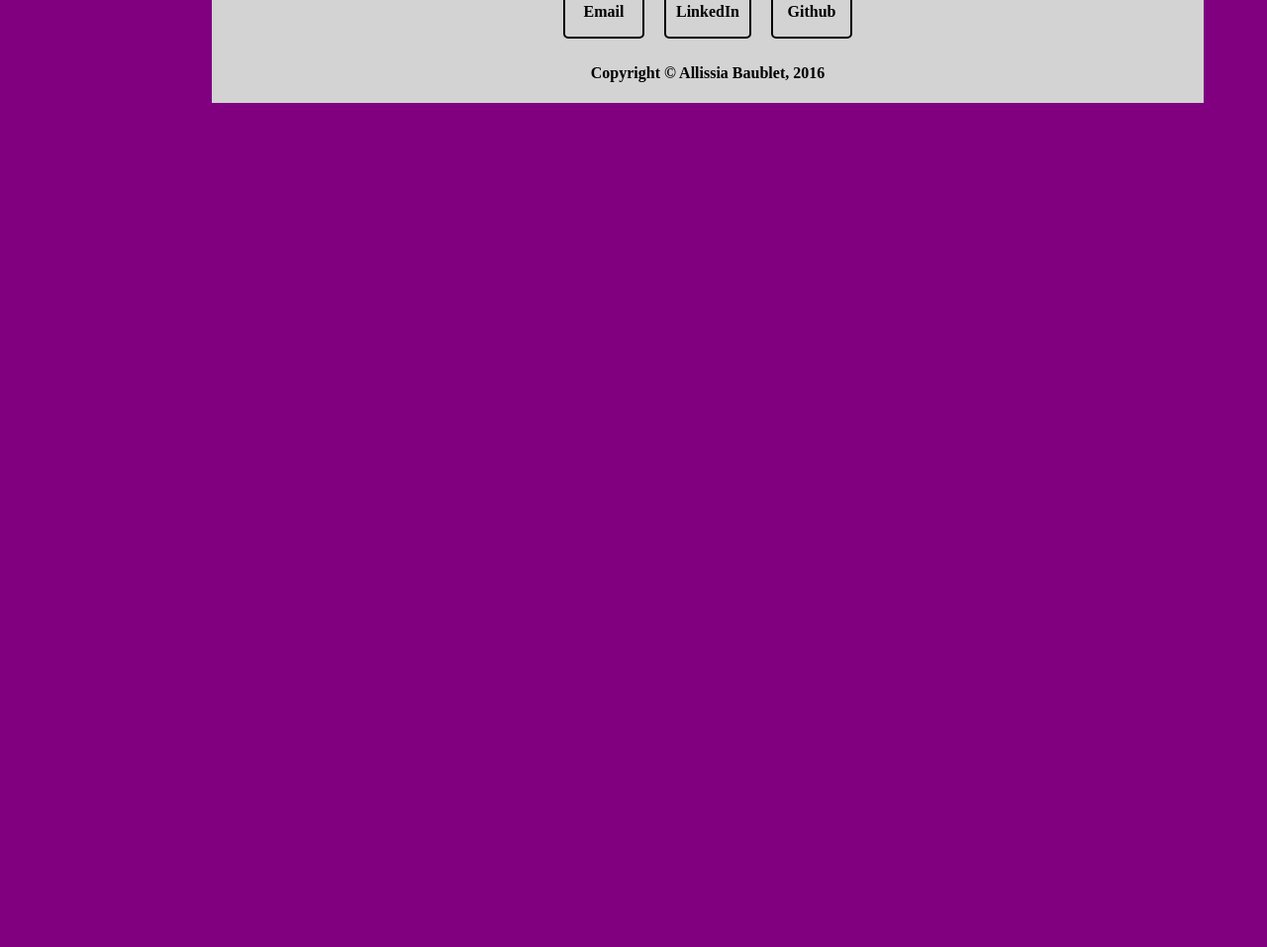
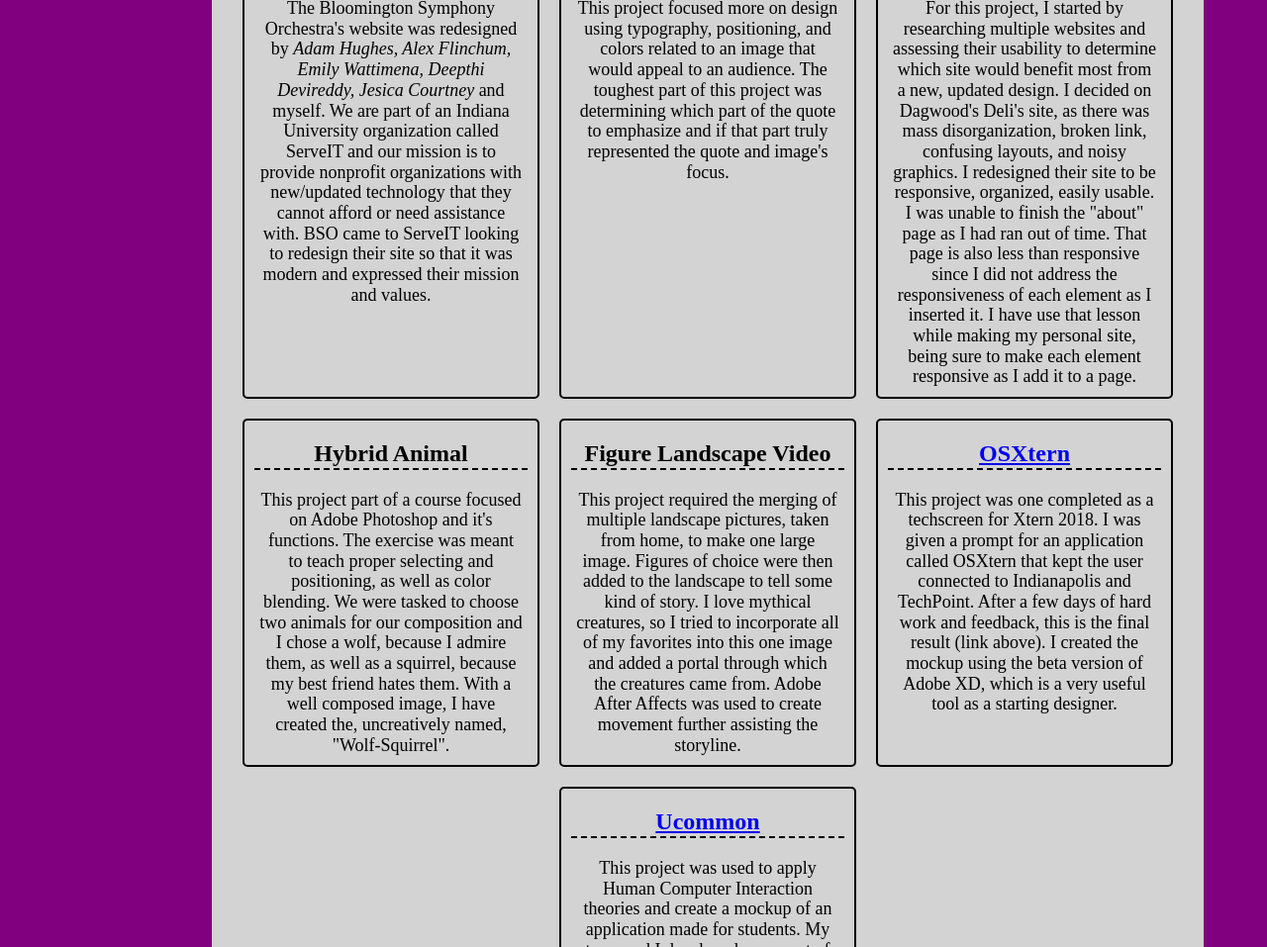
Before and after one commit to ballissia/personal-web, a plain HTML site: page Final-Baublet-Allissia/projects.html in a window 1280 px wide. Shown: the part 990-1947 px from the top of the page at 99% size. Before the commit the page ends 1165 px from the top, so only its background shows below. Drawn offline with Linux system fonts and the light colour scheme.

Commit message:
added project details

```diff
--- a/Final-Baublet-Allissia/css/styles.css
+++ b/Final-Baublet-Allissia/css/styles.css
@@ -169,20 +169,20 @@ nav .dropItems a {
 }
 
 /************************ About Me, Projects, Contact **********************************/
-.aboutMe, .projects, .contact, .resume {
+.aboutMe, .projects, .projectInfo, .contact, .resume {
   background: lightgray;
   padding: 5px;
   margin: 5px;
 }
 
-.aboutMe .flex, .projects .flex, .contact .flex, .resume .flex {
+.aboutMe .flex, .projects .flex, .projectInfo .flex, .contact .flex, .resume .flex {
   display: flex;
   flex-direction: row;
   flex-wrap: wrap;
   justify-content: center;
 }
 
-.aboutMe section, .contact section {
+.aboutMe section, .projectInfo section, .projectInfo section, .contact section {
   border: 2px solid black;
   margin: 10px;
   padding: 0 10px;
@@ -190,14 +190,18 @@ nav .dropItems a {
   max-width: 300px;
 }
 
-.aboutMe h2 {
+.aboutMe h2, .projectInfo h2 {
   text-align: center;
   border-bottom: 2px dashed black;
 }
 
-.aboutMe p {
+.projectInfo h1{
+  text-align: center;
+}
+
+.aboutMe p, .projectInfo p {
   margin: 0 auto;
-  text-align: justify;
+  text-align: center;
   font-size: 18px;
   padding: 0 5px 10px 5px;
 }
@@ -285,7 +289,7 @@ img {
     word-wrap: break-word;
   }
 
-  .aboutMe, .projects, .contact, .resume {
+  .aboutMe, .projects, .projectInfo, .contact, .resume {
     margin: 4px;
   }
 
@@ -346,7 +350,7 @@ img {
     visibility: hidden;
   }
 
-  .aboutMe, .projects, .contact, .resume {
+  .aboutMe, .projects, .projectInfo, .contact, .resume {
     width: calc(90vw - 150px);
     position: relative;
     left: calc(5vw + 150px);
@@ -378,12 +382,12 @@ img {
     background-color: blue;
   }
 
-  .aboutMe, .projects, .contact, .resume {
+  .aboutMe, .projects, .projectInfo, .contact, .resume {
     left: calc(5vw + 150px);
     width: calc(90vw - 150px);
   }
 
-  .aboutMe .container {
+  .aboutMe .container, .projectInfo .container {
     margin: 0 auto;
   }
   .projects img{
@@ -402,7 +406,7 @@ img {
     background-color: purple;
   }
 
-  .aboutMe, .projects, .contact, .resume {
+  .aboutMe, .projects, .projectInfo, .contact, .resume {
     width: calc(90vw - 150px);
   }
   .resume img{
--- a/Final-Baublet-Allissia/projects.html
+++ b/Final-Baublet-Allissia/projects.html
@@ -56,11 +56,11 @@
         <div class="dropdown">
           <a href="projects.html" class="dropbtn">Projects</a>
           <div class="dropItems">
+            <a href="#bso">BSO</a>
             <a href="#web-design">Web Design</a>
+            <a href="#digital-imagery">Digital Imagery</a>
             <a href="#osxtern">OSXtern</a>
-            <a href="#bso">BSO</a>
             <a href="#ucommon">Ucommon</a>
-            <a href="#digital-imagery">Digital Imagery</a>
           </div>
           <!-- End Dropdown Items -->
         </div>
@@ -77,11 +77,11 @@
         <div class="dropdown">
           <a href="projects.html" class="dropbtn">Projects</a>
           <div class="dropItems">
+            <a href="#bso">BSO</a>
             <a href="#web-design">Web Design</a>
+            <a href="#digital-imagery">Digital Imagery</a>
             <a href="#osxtern">OSXtern</a>
-            <a href="#bso">BSO</a>
             <a href="#ucommon">Ucommon</a>
-            <a href="#digital-imagery">Digital Imagery</a>
           </div>
           <!-- End Dropdown Items -->
         </div>
@@ -144,14 +144,92 @@
 
       </div>
       <!-- end gallery div -->
-
-      <div class="projectInfo">
-
-      </div>
-      <!-- end information div -->
-
     </div>
   </article>
+
+  <!--********************** Project Details **************************-->
+
+  <article class="projectInfo">
+    <div class="container">
+      <h1>Project Details</h1>
+
+      <div class="flex">
+
+  <!--********************** BSO **************************-->
+        <section id="bso">
+
+    			<a href="http://www.bloomingtonsymphony.com" target="_blank"><h2>BSO</h2></a>
+
+    			<p> The Bloomington Symphony Orchestra's website was redesigned by	<i>Adam Hughes, Alex Flinchum, Emily Wattimena, Deepthi Devireddy, Jesica Courtney</i> and myself. We are part	of an Indiana University organization called ServeIT and our mission is to provide nonprofit organizations	with new/updated technology that they cannot afford or need assistance with. BSO came to ServeIT looking to redesign their site so that it was modern and expressed their mission and values.
+    			</p>
+    		</section>
+
+  <!--********************** Quote Design **************************-->
+        <section id="web-design">
+
+          <h2>Quote Design</h2>
+
+          <p> This project focused more on design using typography, positioning, and colors related to an image that would appeal to an audience. The toughest part of this project was determining which part of the quote to emphasize and if that part truly represented the quote and image's focus.
+          </p>
+      </section>
+
+<!--********************** Dagwoods Redesign **************************-->
+      <section>
+
+        <a href="dagwoods-redesign/index.html"><h2>Dagwoods Redesign</h2></a>
+
+        <p>For this project, I started by researching multiple websites and assessing their usability to determine which site would benefit most from a new, updated design. I decided on Dagwood's Deli's site, as there was mass disorganization, broken link, confusing layouts, and noisy graphics. I redesigned their site to be responsive, organized, easily usable. I was unable to finish the "about" page as I had ran out of time. That page is also less than responsive since I did not address the responsiveness of each element as I inserted it. I have use that lesson while making my personal site, being sure to make each element responsive as I add it to a page.
+        </p>
+    </section>
+
+
+  <!--********************** Wolf Squirrel **************************-->
+
+        <section id="digitalImagery">
+
+          <h2>Hybrid Animal</h2>
+
+          <p> This project part of a course focused on Adobe Photoshop and it's functions. The exercise was meant to teach proper			selecting and positioning, as well as color blending. We were tasked to choose two animals for our composition	and I chose a wolf, because I admire them, as well as a squirrel, because my best friend hates them. With a well composed image, I have created the, uncreatively named, "Wolf-Squirrel".
+          </p>
+        </section>
+
+<!--********************** Figure Landscap Video **************************-->
+
+        <section>
+
+          <h2>Figure Landscape Video</h2>
+
+          <p>This project required the merging of multiple landscape pictures, taken from home, to make one large image. Figures of choice were then added to the landscape to tell some kind of story. I love mythical creatures, so I tried to incorporate all of my favorites into this one image and added a portal through which the creatures came from. Adobe After Affects was used to create movement further assisting the storyline.
+          </p>
+        </section>
+
+  <!--********************** OSXtern **************************-->
+
+        <section id="osxternP">
+
+          <a href="https://xd.adobe.com/view/47af3842-136b-4041-9321-b1be3343cbcf" target="_blank">
+            <h2>OSXtern</h2></a>
+
+          <p>This project was one completed as a techscreen for Xtern 2018. I was given a prompt for an application called OSXtern that kept the user connected to Indianapolis and TechPoint. After a few days of hard work and feedback, this is the final result (link above). I created the mockup using the beta version of Adobe XD, which is a very useful tool as a starting designer.
+          </p>
+        </section>
+
+  <!--********************** Ucommon **************************-->
+
+        <section id="ucommonP">
+
+  				<a href="https://projects.invisionapp.com/share/W29LB1454#/screens/209616509" target="_blank">
+  					<h2>Ucommon</h2></a>
+
+  				<p>This project was used to apply Human Computer Interaction theories and create a mockup of an application made for students. My team and I developed a concept of an app that provides access an online community forum, the ability to apply for jobs and internships, and a virtual network of connections to their peers and professionals. InVision provides the mockup with some functionality for our conceptual idea.
+  				</p>
+        </section>
+      </div>
+      <!-- end flexbox -->
+    </div>
+  </article>
+  <!-- end information div -->
+
 
   <footer>
     <article class="contact" id="contact">
```
Also changed, not shown: Final-Baublet-Allissia/index.html (+5 -4 lines), Final-Baublet-Allissia/resume.html (+5 -5 lines), README.md, 1 other file.
